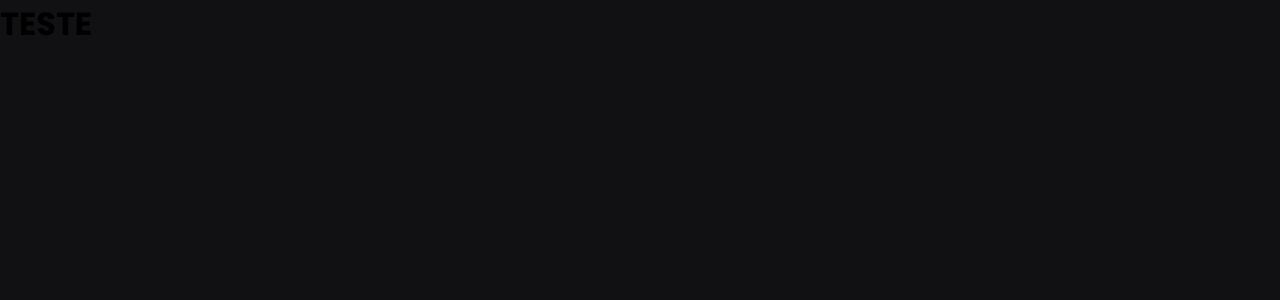
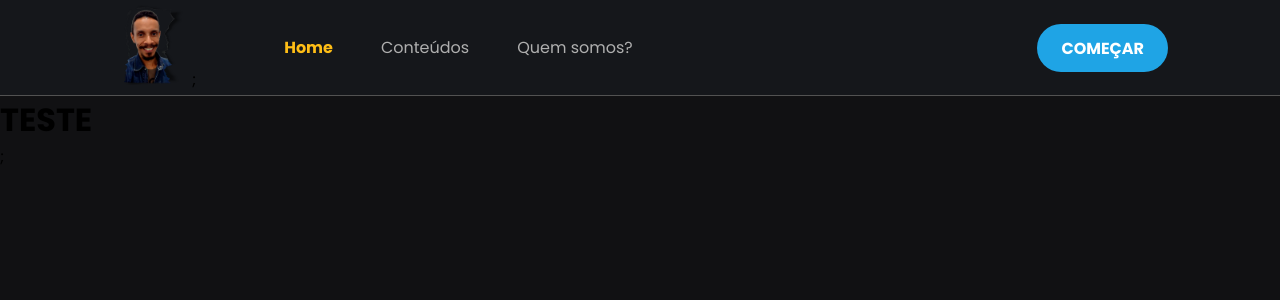
Before and after one commit to Nadilson-IFPE/nextjs-cms, a Next.js app: page / in a window 1280 px wide. Shown: the top 300 px of the page. Built offline with nearby package versions, Linux system fonts and the light colour scheme.

Commit message:
Criados: Header responsivo e componente ActiveLink

```diff
--- /dev/null
+++ b/src/components/ActiveLink/index.tsx
@@ -0,0 +1,26 @@
+import Link, { LinkProps } from "next/link";
+import { useRouter } from "next/router";
+import { cloneElement, ReactElement } from "react";
+
+interface ActiveLinkProps extends LinkProps {
+  children: ReactElement;
+  activeClassName: string;
+}
+
+export function ActiveLink({
+  children,
+  activeClassName,
+  ...rest
+}: ActiveLinkProps) {
+  const { asPath } = useRouter();
+
+  const className = asPath === rest.href ? activeClassName : "";
+
+  return (
+    <Link {...rest}>
+      {cloneElement(children, {
+        className,
+      })}
+    </Link>
+  );
+}
--- /dev/null
+++ b/src/components/Header/index.tsx
@@ -0,0 +1,40 @@
+import Image from "next/image";
+import logo from "../../../public/images/logo.png";
+import styles from "./styles.module.scss";
+import { ActiveLink } from "../ActiveLink";
+
+export function Header() {
+  return (
+    <header className={styles.headerContainer}>
+      <div className={styles.headerContent}>
+        <ActiveLink href="/" activeClassName={styles.active}>
+          <a>
+            <Image src={logo} alt="Site logo" width={80} height={80} />;
+          </a>
+        </ActiveLink>
+
+        <nav>
+          <ActiveLink href="/" activeClassName={styles.active}>
+            <a>Home</a>
+          </ActiveLink>
+
+          <ActiveLink href="/posts" activeClassName={styles.active}>
+            <a>Conteúdos</a>
+          </ActiveLink>
+
+          <ActiveLink href="/sobre" activeClassName={styles.active}>
+            <a>Quem somos?</a>
+          </ActiveLink>
+        </nav>
+
+        <a
+          className={styles.readyButton}
+          type="button"
+          href="https://nadboard.vercel.app"
+        >
+          COMEÇAR
+        </a>
+      </div>
+    </header>
+  );
+}
--- /dev/null
+++ b/src/components/Header/styles.module.scss
@@ -0,0 +1,88 @@
+.headerContainer {
+  height: 6rem;
+  border-bottom: 1px solid var(--gray-200);
+  background: var(--gray-700);
+}
+
+.headerContent {
+  max-width: 1120px;
+  height: 6rem;
+  margin: 0 auto;
+  padding: 0 2rem;
+
+  display: flex;
+  align-items: center;
+
+  img {
+    cursor: pointer;
+  }
+
+  nav {
+    margin-left: 5rem;
+    height: 6rem;
+
+    a {
+      display: inline-block;
+      position: relative;
+      padding: 0 0.5rem;
+      height: 6rem;
+      line-height: 6rem;
+      color: var(--gray-100);
+      transition: color 0.2s;
+
+      & + a {
+        margin-left: 2rem;
+      }
+
+      &:hover {
+        color: var(--white);
+      }
+
+      &.active {
+        color: var(--yellow-500);
+        font-weight: bold;
+      }
+    }
+  }
+}
+
+.readyButton {
+  margin-left: auto;
+  height: 3rem;
+  border-radius: 3rem;
+  background: var(--blue-900);
+  border: 0;
+  padding: 0 1.5rem;
+  display: flex;
+  align-items: center;
+  justify-content: center;
+  color: var(--white);
+  font-weight: bold;
+  transition: filter 0.2s;
+
+  &:hover {
+    filter: brightness(1.1);
+  }
+}
+
+@media (max-width: 870px) {
+  .headerContainer {
+    height: 11rem;
+    padding: 0.5rem 0;
+  }
+
+  .headerContent {
+    display: flex;
+    flex-direction: column;
+
+    nav {
+      display: block;
+      margin-left: auto;
+      margin-right: auto;
+    }
+
+    .readyButton {
+      display: none;
+    }
+  }
+}
--- a/src/pages/_app.tsx
+++ b/src/pages/_app.tsx
@@ -2,8 +2,15 @@ import { AppProps } from "next/app";
 
 import "../styles/global.scss";
 
+import { Header } from "./../components/Header/index";
+
 function MyApp({ Component, pageProps }: AppProps) {
-  return <Component {...pageProps} />;
+  return (
+    <>
+      <Header />
+      <Component {...pageProps} />;
+    </>
+  );
 }
 
 export default MyApp;
```
Also changed, not shown: public/images/logo.png (added), public/images/logo.svg (deleted).
